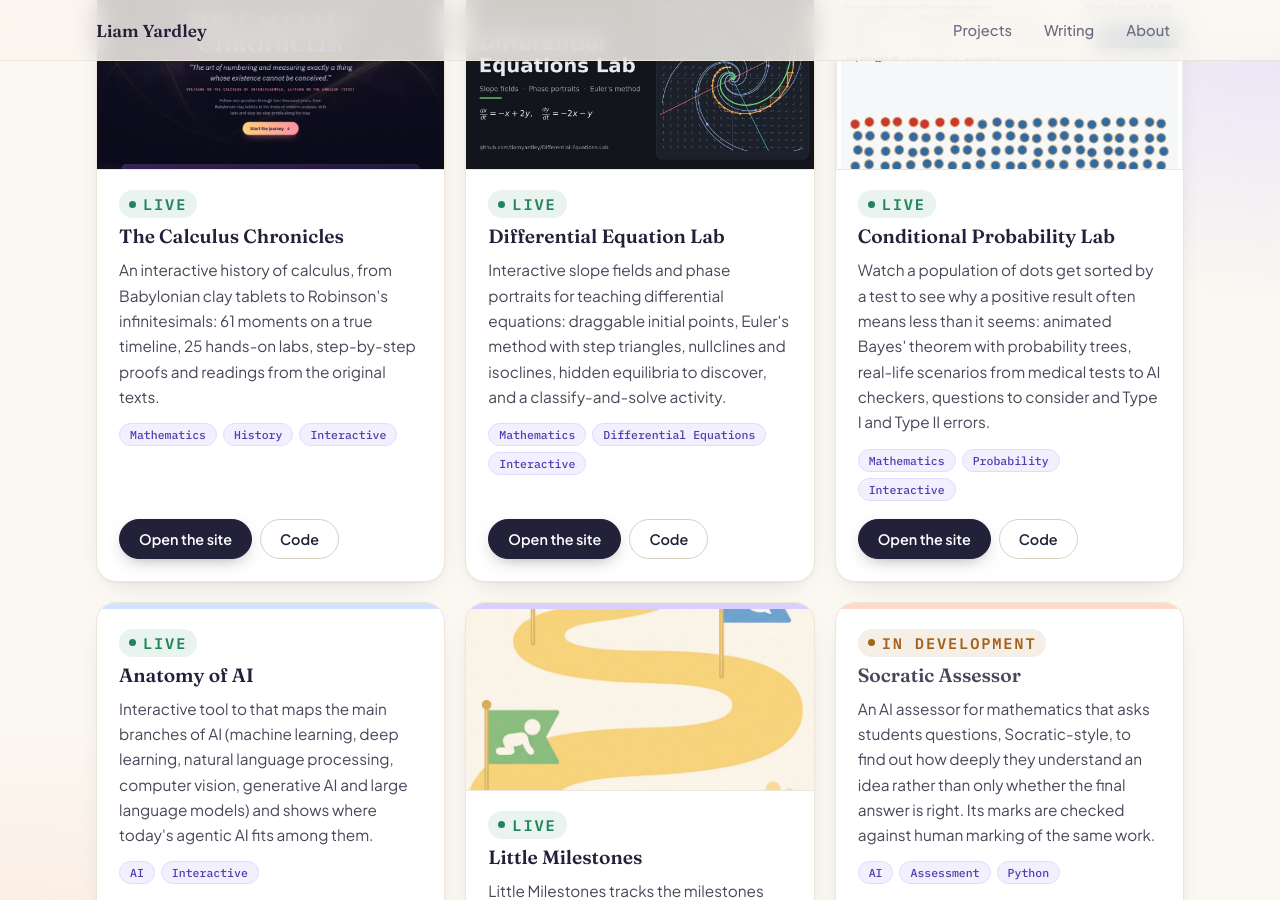
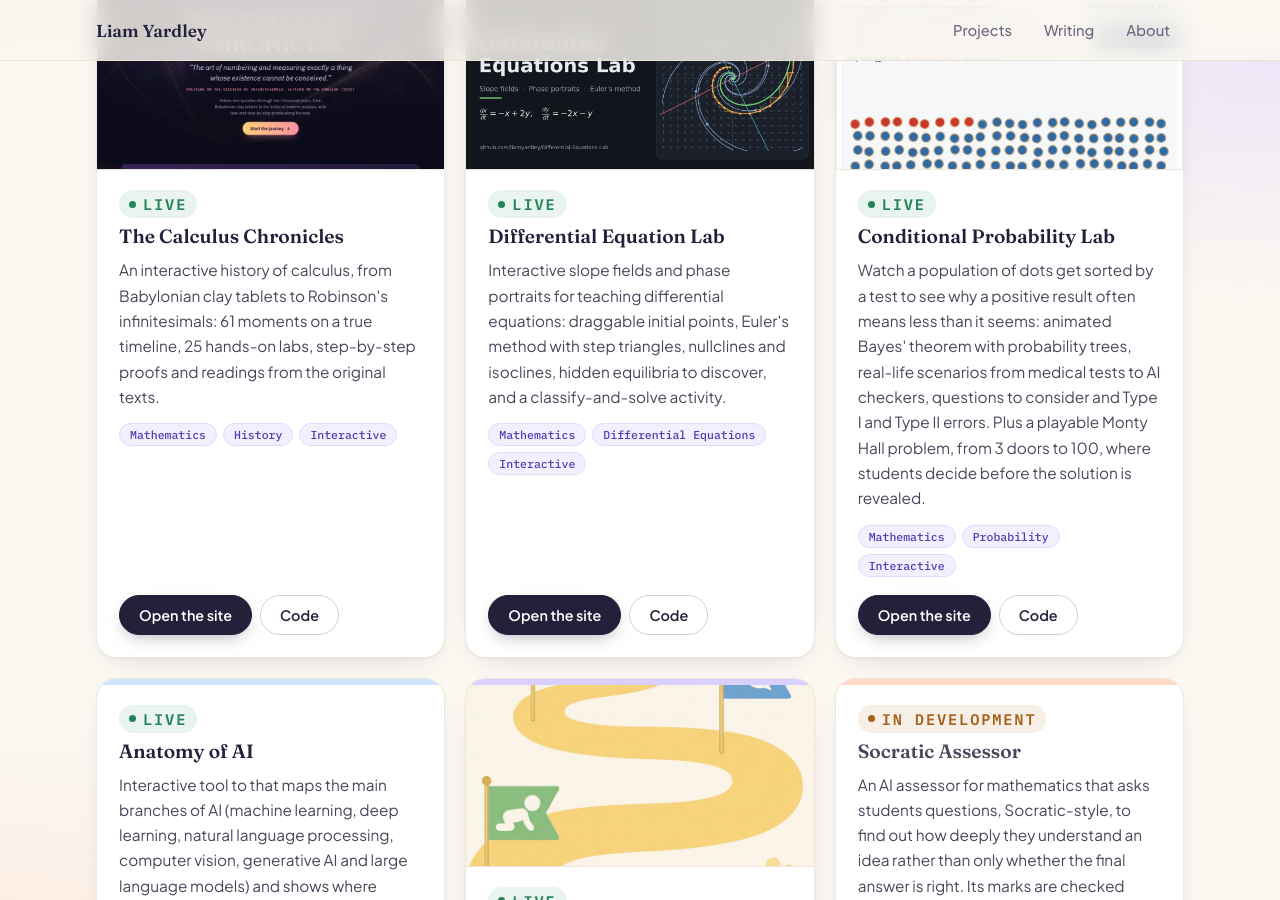
Before and after one commit to liamyardley/liamyardley.github.io, a Jekyll site: the page built from index.html, in a window 1280 px wide and 900 px high, scrolled down 851 px. Built offline with Jekyll 4.4.1, drawn with Linux system fonts in a browser that asks for light colours.

Commit message:
Mention Monty Hall page in Conditional Probability Lab card
Co-Authored-By: Claude Opus 5.5 <noreply@anthropic.com>

```diff
--- a/_data/projects.yml
+++ b/_data/projects.yml
@@ -36,7 +36,8 @@
     Watch a population of dots get sorted by a test to see why a positive result
     often means less than it seems: animated Bayes' theorem with probability trees,
     real-life scenarios from medical tests to AI checkers, questions to consider
-    and Type I and Type II errors.
+    and Type I and Type II errors. Plus a playable Monty Hall problem, from 3 doors
+    to 100, where students decide before the solution is revealed.
   link: https://liamyardley.github.io/Conditional-Probability-Lab/
   link_text: Open the site
   code: https://github.com/liamyardley/Conditional-Probability-Lab
```
